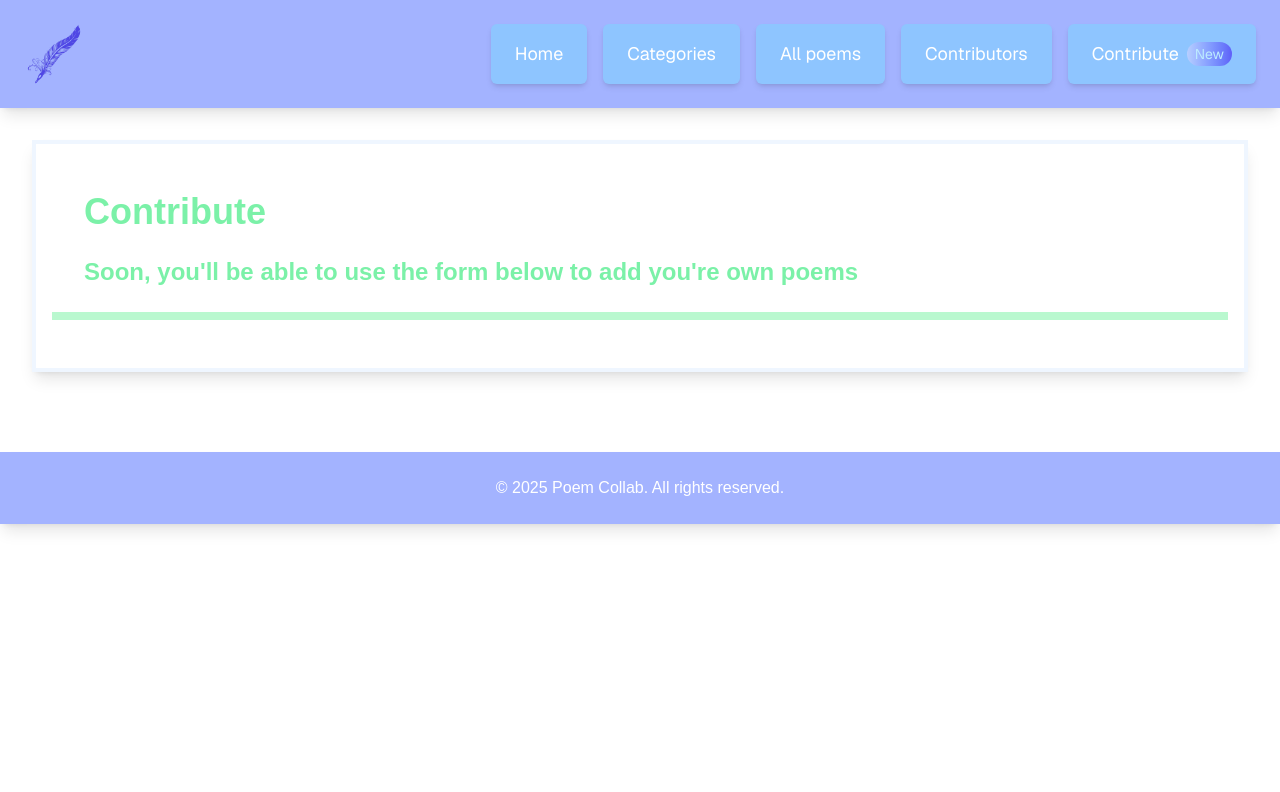
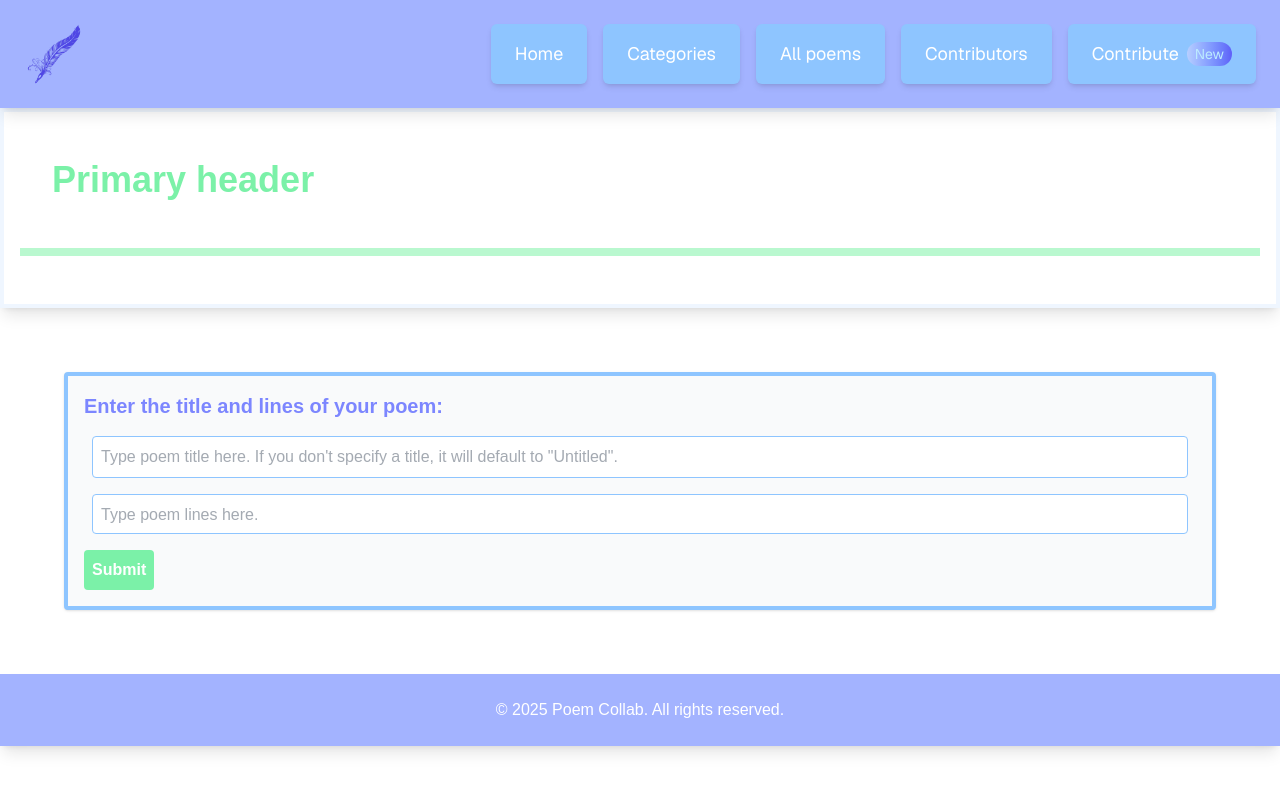
Before and after one commit to coding-noel/final-project, a Next.js app: page /contribute in a window 1280 px wide. Shown: the top 792 px of the page. Built offline with nearby package versions, Linux system fonts and the light colour scheme.

Commit message:
Fix catagories error and add form

```diff
--- a/next.config.mjs
+++ b/next.config.mjs
@@ -2,6 +2,12 @@
 const nextConfig = {
   /* config options here */
   reactCompiler: true,
+  experimental: {
+    serverActions: {
+      // Add your development host to the allowed origins
+      allowedOrigins: ['localhost:3000'],
+    },
+  },
 };
 
 export default nextConfig;
--- a/src/app/category/[id]/page.js
+++ b/src/app/category/[id]/page.js
@@ -35,9 +35,14 @@ export default function ElementPage({ params }) {
       <Main>
       <div className="flex gap-x-12 my-12 flex-wrap gap-y-6">
         {
-          category.poemIds.map((poemId, index) => (
-            <Poem key={index} props={poemsObject[poemId]} layer="1" />
-          ))
+          category.poemIds.length > 0 ? (
+            category.poemIds.map((poemId, index) => (
+              <Poem key={index} props={poemsObject[poemId]} layer="1" />
+            ))
+          ) : (
+            <p className='text-blue-400 text-xl px-8'>This category hasn't been populated with poems yet.</p>
+          )
+
         }
       </div>
     </Main>
--- /dev/null
+++ b/src/app/components/Form.js
@@ -0,0 +1,106 @@
+'use client'; // <-- Mark this component as a Client Component
+
+import { useEffect, useRef } from 'react';
+// Assuming logSubmission is correctly defined and imported from its path
+import { logSubmission } from '../../lib/actions';
+
+export default function Form({ classNames }) {
+  const textareaRef = useRef(null);
+
+  const resizeTextarea = () => {
+    if (textareaRef.current) {
+      // Reset height to calculate accurate scroll height
+      textareaRef.current.style.height = 'auto';
+      // Set height based on content
+      textareaRef.current.style.height = `${textareaRef.current.scrollHeight}px`;
+    }
+  };
+
+  // Run once on mount to set initial height if there's pre-filled value
+  useEffect(() => {
+    resizeTextarea();
+  }, []);
+
+  return (
+    <form action={logSubmission} className={`p-4 border-4 border-blue-300 rounded shadow-sm bg-gray-50 ${classNames}`}>
+        <label htmlFor="poem-title" className="block mb-2 text-xl font-semibold text-indigo-400">
+          Enter the title and lines of your poem:
+        </label>
+        <div className='p-2 text-gray-600'>
+          <input
+            id="poem-title"
+            type="text"
+            name="poem-title"
+            placeholder={"Type poem title here. If you don't specify a title, it will default to \"Untitled\"."}
+            className="bg-white block w-full p-2 border border-blue-300 rounded focus:outline-none focus:ring-2 focus:ring-blue-400 mb-4"
+          />
+          <textarea
+          id="poem-lines"
+          name="poem-lines"
+          placeholder="Type poem lines here."
+          // Attach the ref and the onInput handler
+          ref={textareaRef}
+          onInput={resizeTextarea}
+          // Add resize-none and overflow-hidden classes
+          className="bg-white block w-full p-2 border border-blue-300 rounded focus:outline-none focus:ring-2 focus:ring-blue-400 resize-none overflow-hidden"
+          rows={1} // Set initial minimum rows
+          required
+        />
+        </div>
+
+
+        <button
+          type="submit"
+          className="mt-2 p-2 bg-green-300 text-white rounded hover:bg-blue-400 transition font-semibold"
+        >
+          Submit
+        </button>
+      </form>
+  )
+}
+
+
+
+
+
+
+
+
+
+
+// import { logSubmission } from '../../lib/actions';
+
+// export default function Form({ classNames }) {
+
+//   return (
+//     <form action={logSubmission} className={`p-4 border-4 border-blue-300 rounded shadow-sm bg-gray-50 ${classNames}`}>
+//         <label htmlFor="poem-title" className="block mb-2 text-xl font-semibold text-indigo-400">
+//           Enter the title and lines of your poem:
+//         </label>
+//         <div className='p-2 text-gray-600'>
+//           <input
+//             id="poem-title"
+//             type="text"
+//             name="poem-title"
+//             placeholder={"Type poem title here. If you don't specify a title, it will default to \"Untitled\"."}
+//             className="bg-white block w-full p-2 border border-blue-300 rounded focus:outline-none focus:ring-2 focus:ring-blue-400 mb-4"
+//           />
+//           <textarea
+//           id="poem-lines"
+//           name="poem-lines"
+//           placeholder="Type poem lines here."
+//           className="bg-white block w-full p-2 border border-blue-300 rounded focus:outline-none focus:ring-2 focus:ring-blue-400"
+//           required
+//         />
+//         </div>
+
+
+//         <button
+//           type="submit"
+//           className="mt-2 p-2 bg-green-300 text-white rounded hover:bg-blue-400 transition font-semibold"
+//         >
+//           Submit
+//         </button>
+//       </form>
+//   )
+// }
--- a/src/app/contribute/page.js
+++ b/src/app/contribute/page.js
@@ -1,16 +1,83 @@
-import Image from 'next/image'
-import Header from '../components/Header'
-import Navbar from '../components/Navbar'
-import Footer from '../components/Footer'
+// src/app/contribute/page.js
 
-export default function Home() {
+// This is a Server Component by default
+import { logSubmission } from '../../lib/actions';
+import Form from '../components/Form';
+import Header from '../components/Header';
+
+export default function ContributePage() { // Changed APage to ContributePage based on folder name
+
   return (
     <div>
-      <div className="p-8">
-        <Header h1='Contribute'>
-          Soon, you'll be able to use the form below to add you're own poems
-        </Header>
-      </div>
+      <Header />
+      <Form classNames="m-16" />
+
     </div>
-  )
+  );
 }
+
+
+
+
+
+// import MyInputForm from '../components/MyInputForm';
+
+// export default function APage() {
+//   return (
+//     <main className="flex min-h-screen flex-col items-center justify-center p-24">
+//       <h1 className="text-2xl font-bold mb-6">Page A</h1>
+//       <MyInputForm />
+//     </main>
+//   );
+// }
+
+
+
+
+
+
+
+// This file is a Server Component by default
+
+// Import the client component from the components directory
+// import MyInputForm from '../components/MyInputForm';
+
+// export default function ContributePage() {
+//   return (
+//     <main className="flex min-h-screen flex-col items-center justify-center p-24">
+//       <h1 className="text-2xl font-bold mb-6">Contribute to Our Project</h1>
+//       <p className="mb-4">Please provide your details below.</p>
+
+//       {/* Render the client component */}
+//       <MyInputForm />
+
+//     </main>
+//   );
+// }
+
+
+// app/page.tsx
+    // import MyInputForm from '../components/MyInputForm';
+
+    // export default function HomePage() {
+    //   return (
+    //     <div>
+    //       <h1>Welcome!</h1>
+    //       <MyInputForm />
+    //     </div>
+    //   );
+    // }
+
+// import Header from '../components/Header'
+
+// export default function Home() {
+//   return (
+//     <div>
+//       <div className="p-8">
+//         <Header h1='Contribute'>
+//           Soon, you'll be able to use the form below to add you're own poems
+//         </Header>
+//       </div>
+//     </div>
+//   )
+// }
--- a/src/data/elements.js
+++ b/src/data/elements.js
@@ -225,7 +225,7 @@ export const categories = [
             {
               category: "Nature",
               id: "nature",
-              message: ""
+              poemIds: []
             },
             {
               category: "Love & Romance",
@@ -235,30 +235,37 @@ export const categories = [
             {
               category: "Haiku / Short Forms",
               id: "haiku-slash-short-forms",
+              poemIds: []
             },
             {
               category: "Humorous",
               id: "humorous",
+              poemIds: []
             },
             {
               category: "Free Verse",
               id: "free-verse",
+              poemIds: []
             },
             {
               category: "YA",
               id: "ya",
+              poemIds: []
             },
             {
               category: "Story Poems",
               id: "story-poems",
+              poemIds: []
             },
             {
               category: "Experimental",
               id: "experimental",
+              poemIds: []
             },
             {
               category: "Character Based",
               id: "character-based",
+              poemIds: []
             }
           ];
 export const poemsObject = idObjectFromArray(fullPoems)
--- /dev/null
+++ b/src/lib/actions.js
@@ -0,0 +1,19 @@
+'use server'; // This directive at the top marks all functions in this file as server actions
+
+export async function logSubmission(formData) {
+  const poemTitle = formData.get('poem-title');
+  const poemLines = formData.get('poem-lines');
+
+  // This console.log runs in your terminal (the server)
+  if(poemTitle && poemLines) {
+    console.log('Submitted title (Server-Side):', poemTitle);
+    console.log('Submitted lines (Server-Side):', poemLines);
+  }
+  else {
+    console.log('input error')
+  }
+
+
+  // You can return data to the client component if needed
+  // return { status: 'success', message: 'Logged to server terminal!' };
+}
```
